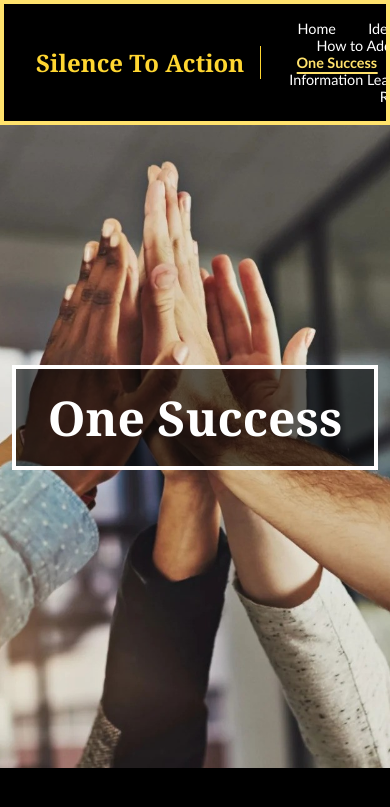
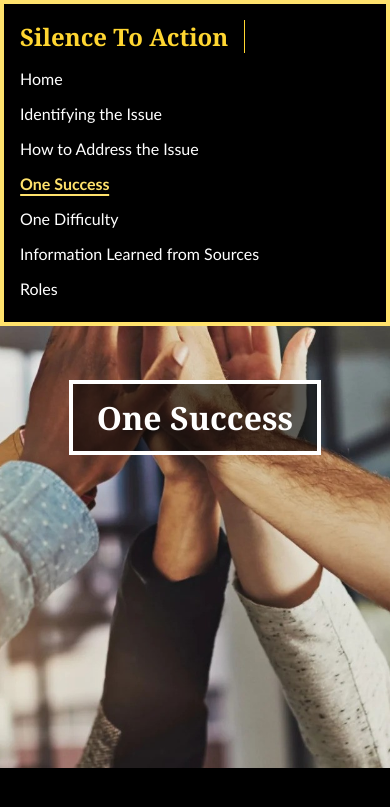
Before and after one commit to atifulalam/silencetoaction-website, a plain HTML site: page success.html in a window 390 px wide. Shown: the top 807 px of the page. Drawn offline with Linux system fonts and the light colour scheme.

Commit message:
Update success.html

```diff
--- a/success.html
+++ b/success.html
@@ -158,6 +158,34 @@
             padding: 1rem 0;
             font-size: 0.9rem;
         }
+        @media (max-width: 768px) {
+    .header-container {
+        flex-direction: column;
+        align-items: flex-start;
+        padding: 1rem;
+    }
+
+    nav {
+        flex-direction: column;
+        align-items: flex-start;
+        width: 100%;
+        padding-top: 0.5rem;
+    }
+
+    nav a {
+        margin: 0.5rem 0;
+        font-size: 1rem;
+    }
+
+    .hero h1 {
+        font-size: 2rem;
+        padding: 0.75rem 1.5rem;
+    }
+
+    .content {
+        padding: 1rem;
+    }
+}
     </style>
 </head>
 <body>
```
